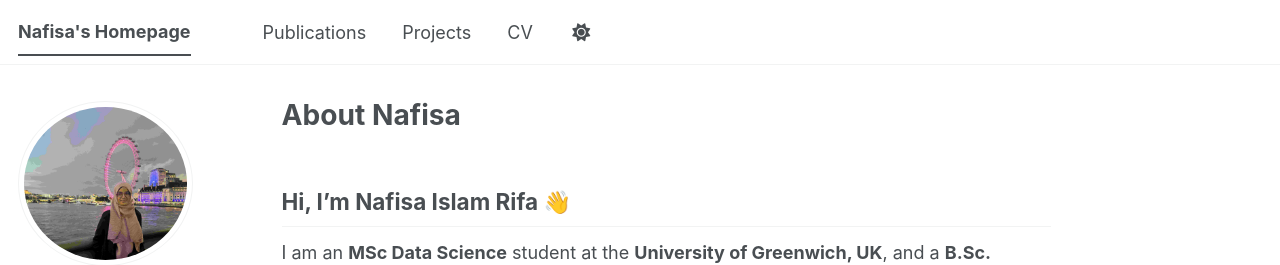
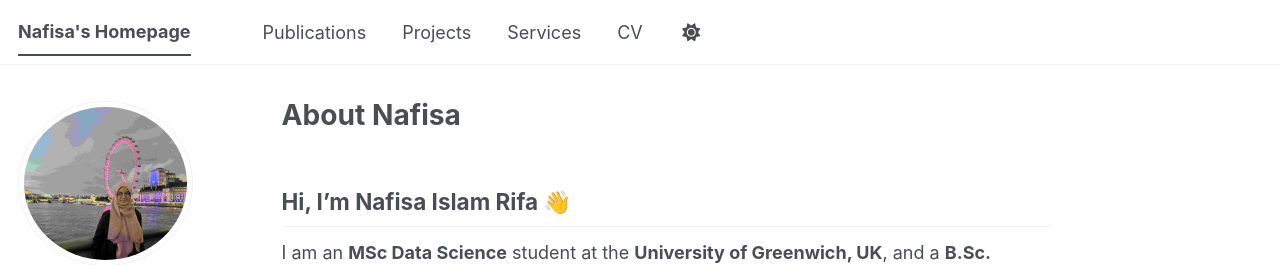
Before and after one commit to NafisaIslamRifa/NafisaIslamRifa.github.io, a Jekyll site: the page built from _pages/about.md, in a window 1280 px wide. Shown: the top 265 px of the page. Built offline with Jekyll 4.4.1, drawn with Linux system fonts in a browser that asks for light colours; some web fonts are replaced; a script bundle is joined from its source files by our own code; library files that are not in the unit come from our copies.

Commit message:
Update navigation.yml to include Services link

```diff
--- a/_data/navigation.yml
+++ b/_data/navigation.yml
@@ -20,8 +20,8 @@ main:
   # - title: "Projects"
   #   url: /portfolio/
 
-  # - title: "Blog Posts"
-  #   url: /year-archive/
+  - title: "Services"
+    url: /year-archive/
 
   - title: "CV"
     url: /files/resume.pdf
```
